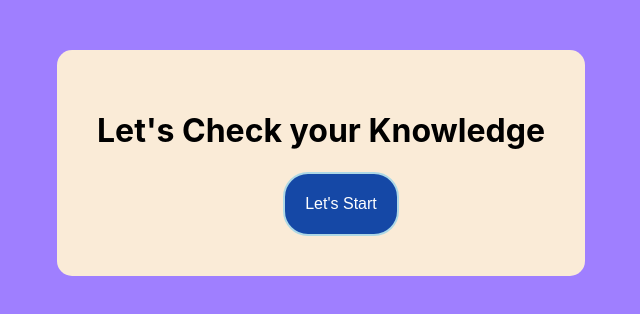
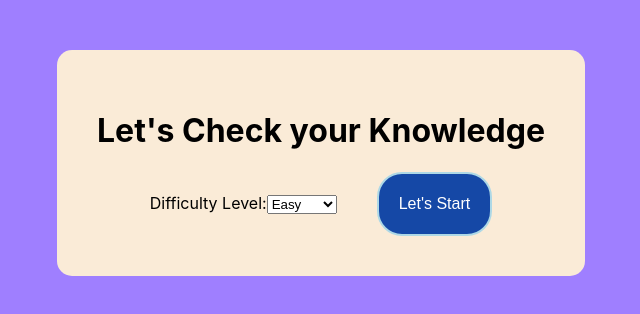
Before and after one commit to aryan-edstem/trivia, a React (Create React App) app: page / in a window 1280 px wide. Shown: the top 314 px of the page, without its empty margins (319-959 px from the left). Built offline with nearby package versions, Linux system fonts and the light colour scheme.

Commit message:
Changes mentioned in review

```diff
--- a/src/pages/Home.jsx
+++ b/src/pages/Home.jsx
@@ -4,17 +4,31 @@ import Questions from "./Questions";
 
 const Home = () => {
     const [isStarted,setIsStarted] = useState(false)
+    const [level,setLevel] = useState("easy")
     const handleStart = ()=> {
         setIsStarted(true)
     }
+
+    const handleChange = (e) => {
+        setLevel(e.target.value)
+    }
+
     if(isStarted){
-        return <Questions level="easy"/>
+        return <Questions level={level}/>
 
     }
+
     return(
         <div>
-        <h1>Let's Check your Knowledge</h1>
-        <button onClick={handleStart}><p>Let's Start</p></button>
+            <h1>Let's Check your Knowledge</h1>
+            <label>Difficulty Level:
+            <select onChange={handleChange}>Difficulty Level:
+                <option value="easy" selected>Easy</option>
+                <option value="medium" >Medium</option>
+                <option value="hard">Hard</option>
+            </select>
+            </label>
+            <button onClick={handleStart}><p>Let's Start</p></button>
         </div>
     )
 }
--- a/src/pages/Questions.jsx
+++ b/src/pages/Questions.jsx
@@ -45,7 +45,7 @@ const Questions = (props) => {
 
     if(resultStatus){
       return(
-    <Results score={score}/>
+    <Results score={score} level={level}/>
       )
     }
 
@@ -53,8 +53,8 @@ const Questions = (props) => {
             return(
             <div className="quiz">
             <h3>Score:{score}</h3>
-            <h1>{questions[qcount].category}</h1>
-            <h1>{questions[qcount].difficulty}</h1>
+            <h1>Category: {questions[qcount].category}</h1>
+            <h1>Difficulty Level: {questions[qcount].difficulty}</h1>
             <div className="question"><h3>{qcount+1}. {questions[qcount].question}</h3></div>
             <div className="options">
 
```
